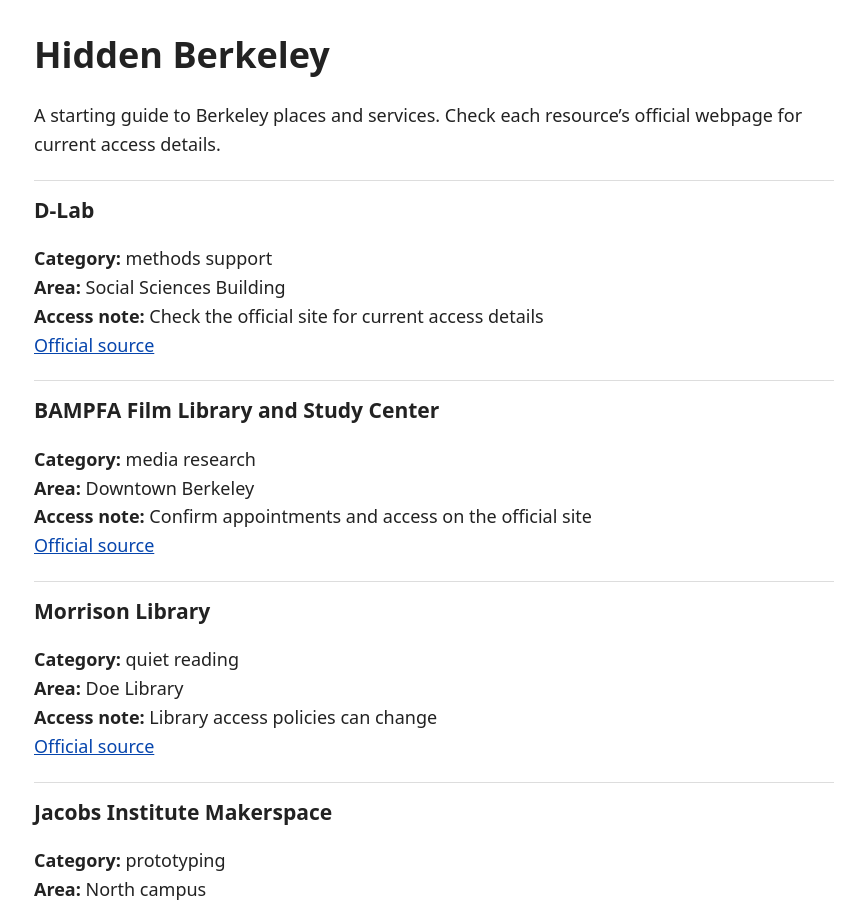
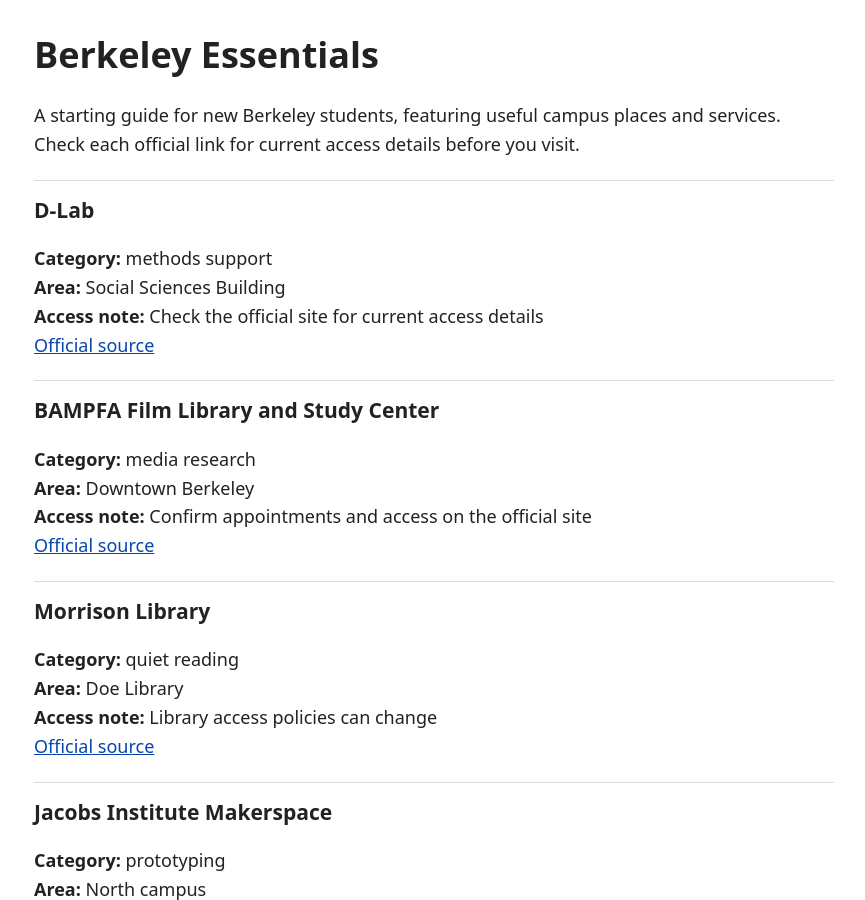
Before and after one commit to wangmeiqiweimaggie-creator/hidden-berkeley, a Jekyll site: the page built from docs/index.md, in a window 1280 px wide and 900 px high. Shown: the whole window, without its empty margins (206-1071 px from the left). Built offline with Jekyll 4.4.1, drawn with Linux system fonts in a browser that asks for light colours.

Commit message:
Update index.md
Update homepage title and introduction

```diff
--- a/docs/index.md
+++ b/docs/index.md
@@ -1,11 +1,11 @@
 ---
 layout: default
-title: Hidden Berkeley
+title: Berkeley Essentials
 ---
 
-# Hidden Berkeley
+# Berkeley Essentials
 
-A starting guide to Berkeley places and services. Check each resource's official webpage for current access details.
+A starting guide for new Berkeley students, featuring useful campus places and services. Check each official link for current access details before you visit.
 
 <!-- Edit the heading and introduction above. The supplied loop below displays each row of the CSV. -->
 {% for resource in site.data.locations %}
```
